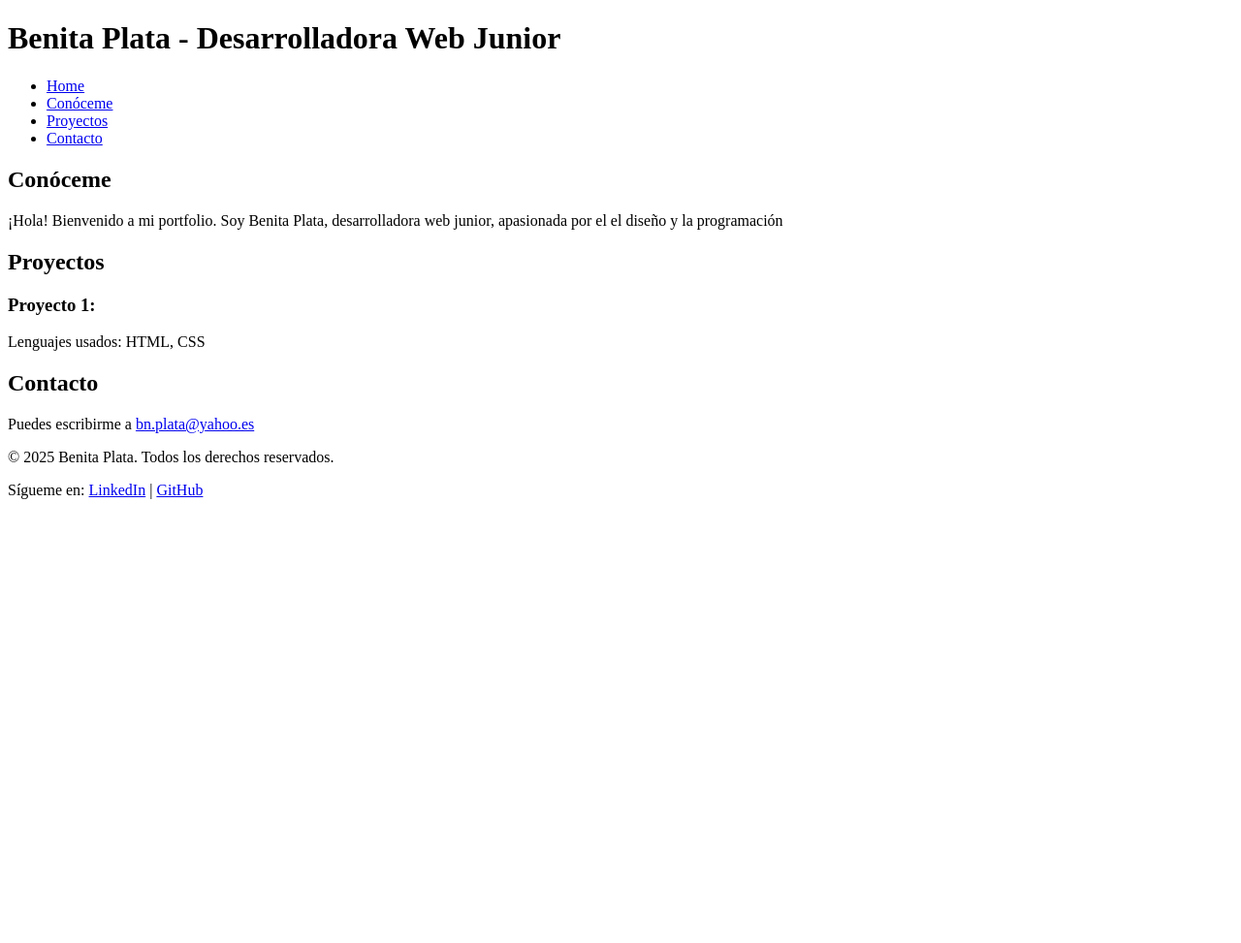
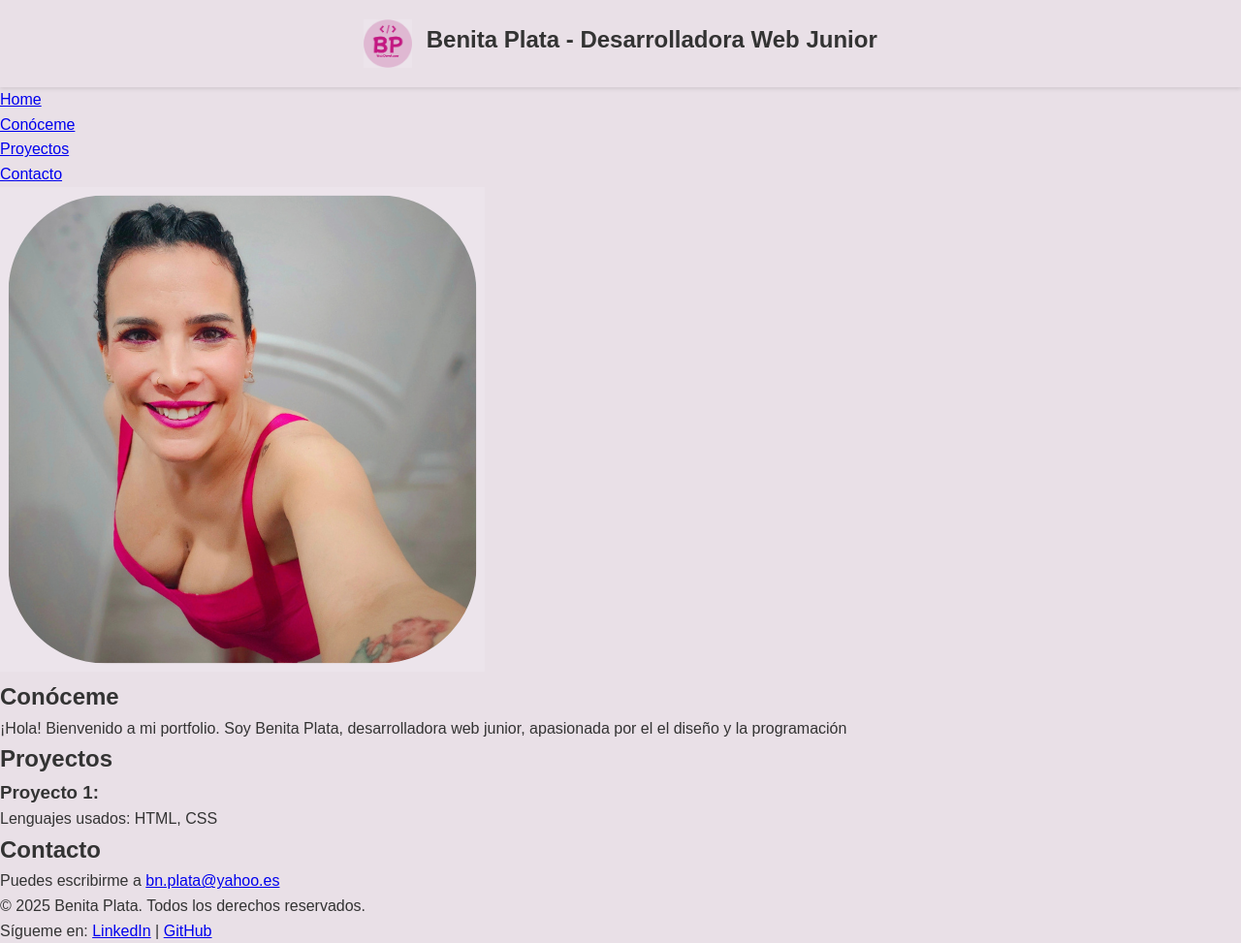
Before and after one commit to BenitaPlata/Portfolio-BenitaPlata, a plain HTML site: page index.html in a window 1280 px wide. Shown: the whole page at 97% size. Before the commit the page ends 800 px from the top, so only its background shows below. Drawn offline with Linux system fonts and the light colour scheme.

Commit message:
subida imágenes
imágenes subidas al proyecto

```diff
--- a/index.html
+++ b/index.html
@@ -21,22 +21,30 @@
 
   <body>
     <!-- CABECERA -->
-    <header>
-      <h1>Benita Plata - Desarrolladora Web Junior</h1>
+    <header id="home">
+        <div class="logo">
+            <img src="imágenes/logo3.png" alt="Logo de Benita">
+            <h1>Benita Plata - Desarrolladora Web Junior</h1>
+          </div>
+
     </header>
 
     <!-- MENÚ DE NAVEGACIÓN -->
     <nav>
       <ul>
-        <li><a href="Home">Home</a></li>
-        <li><a href="Conóceme">Conóceme</a></li>
-        <li><a href="Proyectos">Proyectos</a></li>
-        <li><a href="Contacto">Contacto</a></li>
+        <li><a href="#home">Home</a></li>
+        <li><a href="#conoceme">Conóceme</a></li>
+        <li><a href="#proyectos">Proyectos</a></li>
+        <li><a href="#contacto">Contacto</a></li>
       </ul>
     </nav>
 
     <!-- CONTENIDO PRINCIPAL -->
     <main>
+        <section id="foto">
+            <img src="imágenes/miimagen.png" alt="Mi foto" class="mi-foto">
+        </section>
+
       <!-- SECCIÓN: CONÓCEME -->
       <section id="conoceme">
         <h2>Conóceme</h2>
@@ -56,7 +64,7 @@
       </section>
 
       <!-- SECCIÓN: CONTACTO -->
-      <section>
+      <section id="contacto">
         <h2>Contacto</h2>
         <p>
           Puedes escribirme a
--- a/style.css
+++ b/style.css
@@ -0,0 +1,36 @@
+* {
+    margin: 0;
+    padding: 0;
+    box-sizing: border-box;
+}
+
+/*---ESTILOS GENERALES----*/
+
+body{
+    background-color: #e9e0e7;
+    color: #333;
+    font-family: Arial, sans-serif;
+    line-height: 1.6;
+}
+
+/*---HEADER----*/
+
+header{
+    background-color:  #e9e0e7;
+    padding: 20px;
+    text-align: center;
+    box-shadow: 0 2px 4px rgba(0, 0, 0, 0.1);
+}
+
+.logo img {
+    width: 50px;
+    vertical-align: middle;
+}
+
+.logo h1 {
+    display: inline-block;
+    margin-left: 10px;
+    font-size: 24px;
+}
+
+/* ----- MENÚ DE NAVEGACIÓN ----- */
```
Also changed, not shown: imágenes/IMG_20250217_185310_739(1).jpg (added), imágenes/logo.png (added), imágenes/logo2.png (added), imágenes/logo3.png (added), imágenes/miimagen.png (added), 3 other files.
